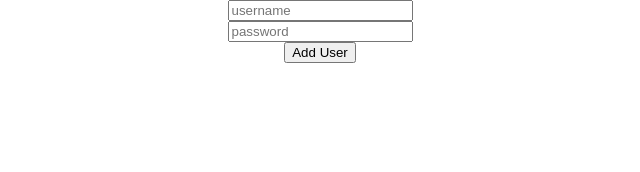
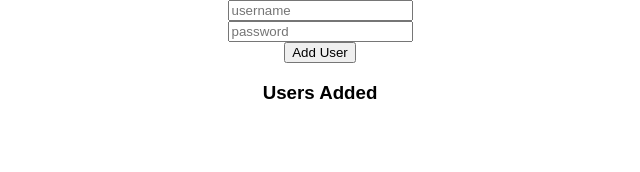
Before and after one commit to kedpak/redux_introduction, a React (Create React App) app: page / in a window 1280 px wide. Shown: the top 172 px of the page, without its empty margins (320-960 px from the left). Built offline with nearby package versions, Linux system fonts and the light colour scheme.

Commit message:
set up addUser flow and movies reducers

```diff
--- /dev/null
+++ b/src/actions/movieActions.js
@@ -0,0 +1,6 @@
+import { MOVIE_SELECTED } from '../constants/constant'
+
+export const selectMovie = (text) => ({
+  type: MOVIE_SELECTED,
+  text
+});
--- a/src/components/App.js
+++ b/src/components/App.js
@@ -32,17 +32,21 @@ class App extends Component {
       username: this.state.username,
       password: this.state.password
     }
-
-    console.log(JSON.stringify(users));
     this.props.createUser(users);
   }
 
   render() {
+    console.log('MAGIC STICK ' + this.props.user.allUsers)
+    console.log('MAGIC STICK ' + this.props.user.allMovies)
     return (
       <div className="App">
         <input onChange={this.userUpdate.bind(this, 'username')} type="text" placeholder="username"/><br />
         <input onChange={this.userUpdate.bind(this, 'password')} type="password" placeholder="password"/><br />
         <button onClick={this.addUser}>Add User</button>
+        <h3>Users Added</h3>
+        <ol>
+
+        </ol>
       </div>
     );
   }
@@ -50,7 +54,8 @@ class App extends Component {
 
 const stateToProps = (state) => {
   return {
-    user: state.user
+    user: state.user,    /* this is reference to userReducer */
+    movie: state.movie
   }
 }
 
--- a/src/constants/constant.js
+++ b/src/constants/constant.js
@@ -1,5 +1,6 @@
-
 export const USER_RECIEVED = 'USER_RECIEVED';
 export const  USER_CREATED = 'USER_CREATED';
 export const USER_LOGGED_IN = 'USER_LOGGED_IN';
 export const CURRENT_USER_RECIEVED = 'CURRENT_USER_RECIEVED';
+
+export const MOVIE_SELECTED = 'MOVIE_SELECTED';
--- /dev/null
+++ b/src/reducers/initialState.js
@@ -0,0 +1,6 @@
+let initialState = {
+  allUsers: [],
+  allMovies: []
+}
+
+export default initialState;
--- /dev/null
+++ b/src/reducers/movieReducer.js
@@ -0,0 +1,13 @@
+import { MOVIE_SELECTED } from '../constants/constant'
+import initialState from './initialState'
+
+export default (state = initialState, action) => {
+
+  switch(action.type) {
+    case 'MOVIE_SELECTED':
+      console.log('YOOOOO');
+      return
+    default:
+      return state;
+  }
+}
--- a/src/reducers/userReducer.js
+++ b/src/reducers/userReducer.js
@@ -1,9 +1,5 @@
 import { USER_CREATED, USER_RECIEVED,  USER_LOGGED_IN, CURRENT_USER_RECIEVED } from '../constants/constant'
-
-let initialState = {
-  all: []
-}
-
+import initialState from './initialState'
 
 export default (state = initialState, action) => {
   let newState = Object.assign({}, state);
@@ -11,6 +7,8 @@ export default (state = initialState, action) => {
   switch (action.type) {
     case USER_CREATED:
       console.log('USER_CREATED: ' + JSON.stringify(action.payload));
+      let all = Object.assign([], newState.all);
+      all.push(action.payload);
       return newState;
 
     default:
--- a/src/store.js
+++ b/src/store.js
@@ -1,11 +1,10 @@
 import {createStore, combineReducers} from "redux";
 import userReducer from './reducers/userReducer';
-
+import movieReducer from './reducers/movieReducer';
 const reducers = combineReducers({
-  user: userReducer
+  user: userReducer,
+  movie: movieReducer
 })
-
-
 
 const store = createStore(
     reducers
```
